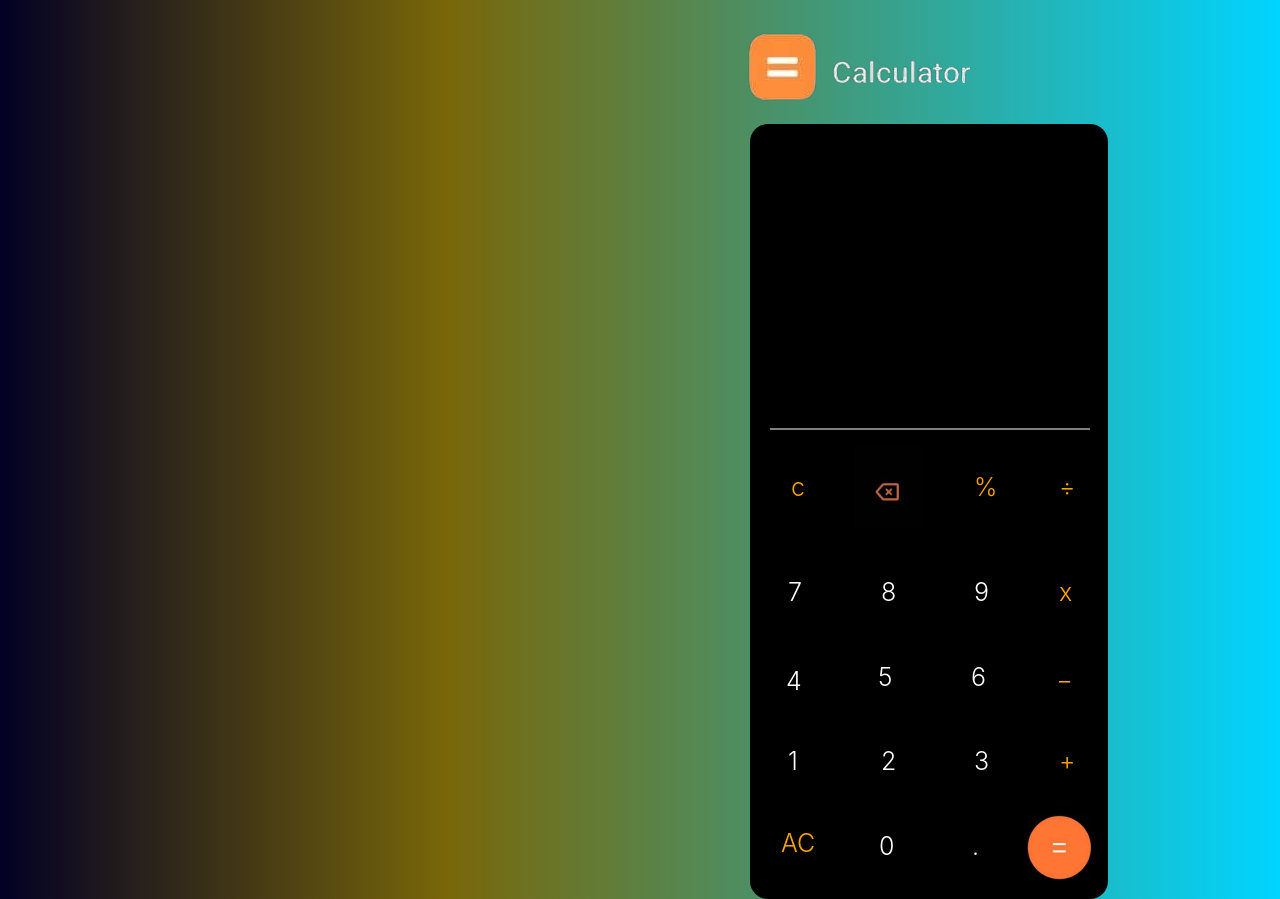
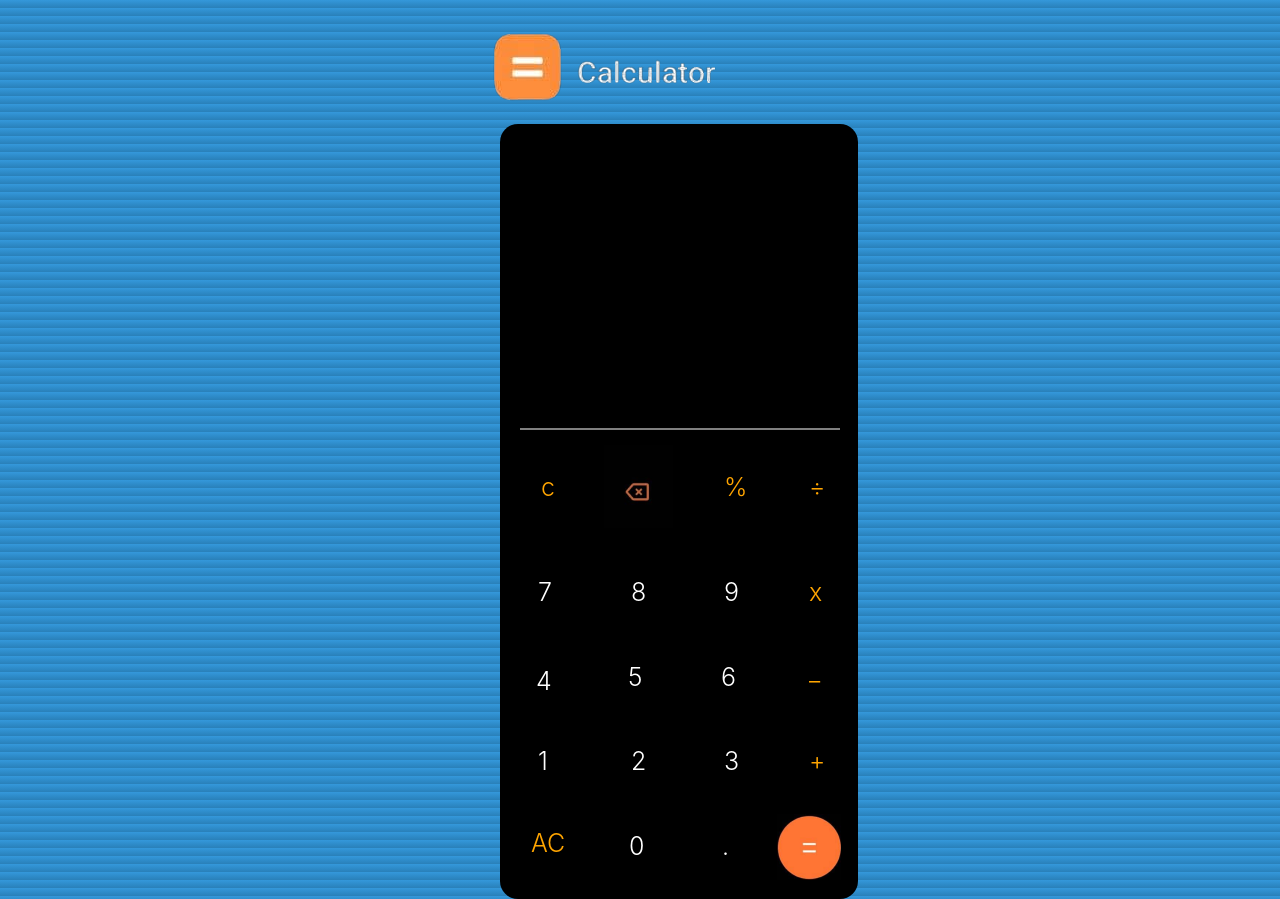
Before and after one commit to aramide231/CALCULATOR-ASSIGNMENT, a website built with Vite: page index.html in a window 1280 px wide. Built offline with nearby package versions, Linux system fonts and the light colour scheme.

Commit message:
fixed it

```diff
--- a/index.css
+++ b/index.css
@@ -1,6 +1,6 @@
 .Desktop1 {
     background: rgb(2,0,36);
-background: linear-gradient(90deg, rgba(2,0,36,1) 0%, rgba(121,103,9,1) 35%, rgba(0,212,255,1) 100%);
+    background: linear-gradient(180deg, rgb(52, 152, 219), rgb(41, 128, 185));
 
 }
 .AndroidSmall1 {
@@ -8,7 +8,7 @@ background: linear-gradient(90deg, rgba(2,0,36,1) 0%, rgba(121,103,9,1) 35%, rgb
     padding-bottom: 19px;
     padding-left: 20px;
     padding-right: 17px;
-    left: 750px;
+    left: 500px;
     top: 124px;
     position: absolute;
     background: black;
--- a/index.html
+++ b/index.html
@@ -17,7 +17,7 @@
           <div class="Rectangle8" style="width: 44px; height: 41px; left: 93px; top: 4px; position: absolute; background: black"></div>
           <div class="Rectangle11" style="width: 44px; height: 41px; left: 186px; top: 4px; position: absolute; background: black"></div>
           <div class="Rectangle14" style="width: 44px; height: 41px; left: 271px; top: 4px; position: absolute; background: black"></div>
-          <div style="width: 7px; left: 286px; top: 0px; position: absolute; color: #FFA500; font-size: 25px; font-family: Inter; font-weight: 300; line-height: 50px; letter-spacing: 12.50px; word-wrap: break-word">+</div>
+         <button> <div style="width: 7px; left: 286px; top: 0px; position: absolute; color: #FFA500; font-size: 25px; font-family: Inter; font-weight: 300; line-height: 50px; letter-spacing: 12.50px; word-wrap: break-word">+</div></button>
           <div style="width: 7px; left: 201px; top: 0px; position: absolute; color: white; font-size: 25px; font-family: Inter; font-weight: 300; line-height: 50px; letter-spacing: 12.50px; word-wrap: break-word">3</div>
           <div style="width: 7px; left: 108px; top: 0px; position: absolute; color: white; font-size: 25px; font-family: Inter; font-weight: 300; line-height: 50px; letter-spacing: 12.50px; word-wrap: break-word">2</div>
           <div style="width: 7px; left: 15px; top: 0px; position: absolute; color: white; font-size: 25px; font-family: Inter; font-weight: 300; line-height: 50px; letter-spacing: 12.50px; word-wrap: break-word">1</div>
@@ -66,5 +66,5 @@
       </div>
  </div>
 </body>
-<img class="WhatsappImage20230828At01591" style="width: 298px; height: 107px; left: 725px; top: 17px; position: absolute" src="./media/WhatsApp_Image_2023-08-28_at_01.59 1.png" />
+<img class="WhatsappImage20230828At01591" style="width: 298px; height: 107px; left: 470px; top: 17px; position: absolute" src="./media/WhatsApp_Image_2023-08-28_at_01.59 1.png" />
 </html>
```
